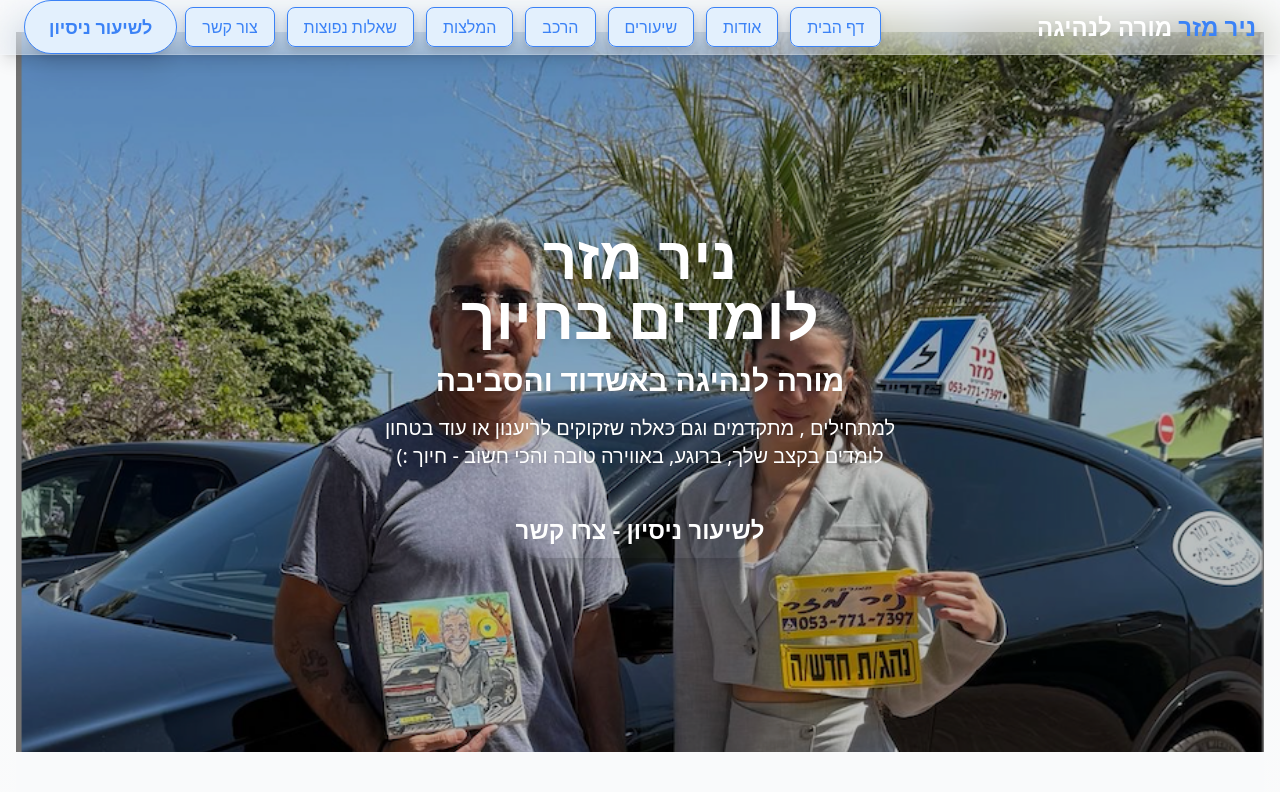
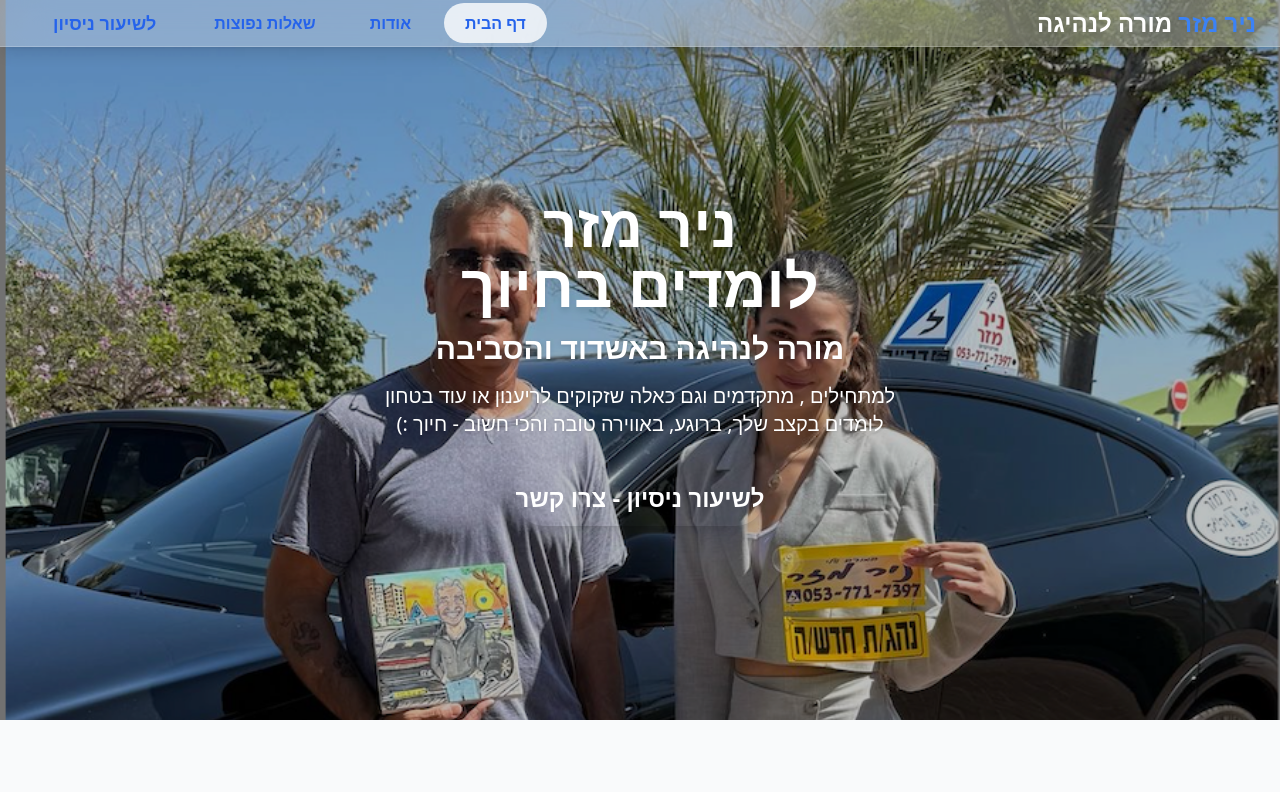
Before and after one commit to Webis-sites/nir-mazar, a Next.js app: page / in a window 1280 px wide. Shown: the top 792 px of the page. Built offline with nearby package versions, Linux system fonts and the light colour scheme.

Commit message:
Add new images for the photo gallery, refactor Navbar and ContactSection styles for improved UI consistency, and remove footer from HomePage for a cleaner layout.

```diff
--- a/src/app/page.tsx
+++ b/src/app/page.tsx
@@ -14,7 +14,7 @@ import Footer from '@/components/Footer';
 export default function HomePage() {
   return (
     <div className="flex min-h-screen flex-col">
-      <main className="flex-1 container mx-auto px-4 py-8">
+      <main className="flex-1 container mx-auto ">
         {/* Components generated by the builder will be added here */}
 
         <HeroSection />
@@ -28,11 +28,6 @@ export default function HomePage() {
         <Footer />
       </main>
 
-      <footer className="py-6 bg-gray-100 dark:bg-gray-800">
-        <div className="container mx-auto px-4 text-center text-gray-500 text-sm">
-          &copy; 2025 ניר מזר מורה לנהיגה. webis
-        </div>
-      </footer>
     </div>
   );
 }
--- a/src/components/ContactSection.tsx
+++ b/src/components/ContactSection.tsx
@@ -37,7 +37,7 @@ export default function ContactSection() {
           <textarea name="message" placeholder="הודעה" className="border rounded-lg px-4 py-3 text-right focus:ring-2 focus:ring-primary-300" rows={4} required />
           <button
             type="submit"
-            className="bg-primary-600 hover:bg-primary-700 text-white font-bold py-3 rounded-full text-lg shadow-xl transition-all duration-200 focus:outline-none focus:ring-4 focus:ring-primary-300 focus:ring-opacity-50 hover:scale-105 hover:shadow-[0_0_0_4px_#3b82f6aa,0_8px_32px_0_rgba(31,38,135,0.18)]"
+            className="bg-[#2563eb] hover:bg-[#1d4ed8] text-white font-bold py-3 rounded-full text-lg shadow-lg transition-colors duration-200 focus:outline-none focus:ring-4 focus:ring-blue-300 focus:ring-opacity-50 border-0"
           >
             שלח פרטים
           </button>
--- a/src/components/Navbar.tsx
+++ b/src/components/Navbar.tsx
@@ -17,11 +17,7 @@ const Navbar: React.FC = () => {
   const navItems: NavItem[] = [
     { id: 'hero-section', label: 'דף הבית' },
     { id: 'about-section', label: 'אודות' },
-    { id: 'services', label: 'שיעורים' },
-    { id: 'car-section', label: 'הרכב' },
-    { id: 'testimonials-section', label: 'המלצות' },
     { id: 'faq-section', label: 'שאלות נפוצות' },
-    { id: 'contact-section', label: 'צור קשר' },
   ];
 
   useEffect(() => {
@@ -70,8 +66,8 @@ const Navbar: React.FC = () => {
             {navItems.map((item) => (
               <motion.div
                 key={item.id}
-                whileHover={{ scale: 1.08 }}
-                whileTap={{ scale: 0.96 }}
+                whileHover={{ scale: 1.04 }}
+                whileTap={{ scale: 0.97 }}
                 className="inline-block"
               >
                 <ScrollLink
@@ -80,24 +76,26 @@ const Navbar: React.FC = () => {
                   smooth={true}
                   offset={-80}
                   duration={500}
-                  className="relative px-4 py-2 mx-1 text-[#3b82f6] border border-[#3b82f6] bg-[#e3f0fd] backdrop-blur-xl transition-colors duration-300 rounded-lg text-right cursor-pointer select-none drop-shadow-lg hover:bg-[#d0e7fb] hover:border-[#3b82f6]"
-                  activeClass="text-[#3b82f6] border-[#3b82f6] drop-shadow-lg"
+                  className="relative px-5 py-2 mx-1 text-[#2563eb] font-bold bg-transparent border border-transparent rounded-full transition-all duration-200 cursor-pointer select-none focus:outline-none focus:ring-0 hover:bg-white/60 hover:backdrop-blur-md hover:border-blue-200/60 hover:shadow-none hover:text-[#2563eb]"
+                  activeClass="text-[#2563eb] border-blue-300/60 bg-white/80 backdrop-blur-md"
+                  style={{ zIndex: 1 }}
                 >
-                  {item.label}
+                  <span className="relative z-10">{item.label}</span>
                 </ScrollLink>
               </motion.div>
             ))}
             {/* Special CTA Button */}
             <motion.button
-              whileHover={{ scale: 1.12, boxShadow: '0 0 0 4px #3b82f6aa' }}
+              whileHover={{ scale: 1.04 }}
               whileTap={{ scale: 0.97 }}
               onClick={() => {
                 const contactSection = document.getElementById('contact-section');
                 if (contactSection) contactSection.scrollIntoView({ behavior: 'smooth' });
               }}
-              className="ml-4 px-6 py-3 rounded-full text-lg font-bold shadow-xl transition-all duration-300 focus:outline-none focus:ring-4 focus:ring-primary-300 focus:ring-opacity-50 border border-[#3b82f6] bg-[#e3f0fd] backdrop-blur-xl text-[#3b82f6] hover:bg-[#d0e7fb] hover:border-[#3b82f6]"
+              className="ml-4 px-7 py-2 rounded-full text-lg font-bold bg-transparent border border-transparent text-[#2563eb] transition-all duration-200 focus:outline-none focus:ring-0 hover:bg-white/80 hover:backdrop-blur-md hover:border-blue-200/60 hover:text-[#2563eb]"
+              style={{ zIndex: 1 }}
             >
-              לשיעור ניסיון
+              <span className="relative z-10">לשיעור ניסיון</span>
             </motion.button>
           </div>
 
@@ -126,34 +124,42 @@ const Navbar: React.FC = () => {
             : 'max-h-0 opacity-0'
         }`}
       >
-        <div className="container mx-auto px-4 flex flex-col space-y-3 bg-black/70 rounded-lg p-4">
+        <div className="container mx-auto px-4 flex flex-col space-y-3 bg-black/60 rounded-3xl p-4 shadow-xl">
           {navItems.map((item) => (
+            <motion.div
+              key={item.id}
+              whileHover={{ scale: 1.03 }}
+              whileTap={{ scale: 0.97 }}
+              className="w-full"
+            >
               <ScrollLink
-              key={item.id}
                 to={item.id}
                 spy={true}
                 smooth={true}
                 offset={-80}
                 duration={500}
                 onClick={closeMenu}
-              className="block px-4 py-3 text-[#3b82f6] border border-[#3b82f6] bg-[#e3f0fd] backdrop-blur-xl transition-colors duration-300 rounded-lg text-right drop-shadow-lg hover:bg-[#d0e7fb] hover:border-[#3b82f6]"
-              activeClass="text-[#3b82f6] border-[#3b82f6] drop-shadow-lg"
+                className="block px-5 py-3 text-[#2563eb] font-bold bg-transparent border border-transparent rounded-full transition-all duration-200 text-right focus:outline-none focus:ring-0 hover:bg-white/60 hover:backdrop-blur-md hover:border-blue-200/60 hover:text-[#2563eb]"
+                activeClass="text-[#2563eb] border-blue-300/60 bg-white/80 backdrop-blur-md"
+                style={{ zIndex: 1 }}
               >
-              {item.label}
+                <span className="relative z-10">{item.label}</span>
               </ScrollLink>
+            </motion.div>
           ))}
           {/* Mobile CTA Button */}
           <motion.button
-            whileHover={{ scale: 1.08, boxShadow: '0 0 0 4px #3b82f6aa' }}
+            whileHover={{ scale: 1.03 }}
             whileTap={{ scale: 0.97 }}
             onClick={() => {
               closeMenu();
               const contactSection = document.getElementById('contact-section');
               if (contactSection) contactSection.scrollIntoView({ behavior: 'smooth' });
             }}
-            className="mt-4 px-6 py-3 rounded-full text-lg font-bold shadow-xl transition-all duration-300 focus:outline-none focus:ring-4 focus:ring-primary-300 focus:ring-opacity-50 border border-[#3b82f6] bg-[#e3f0fd] backdrop-blur-xl text-[#3b82f6] hover:bg-[#d0e7fb] hover:border-[#3b82f6]"
+            className="mt-4 px-7 py-2 rounded-full text-lg font-bold bg-transparent border border-transparent text-[#2563eb] transition-all duration-200 focus:outline-none focus:ring-0 hover:bg-white/80 hover:backdrop-blur-md hover:border-blue-200/60 hover:text-[#2563eb]"
+            style={{ zIndex: 1 }}
           >
-            לשיעור ניסיון
+            <span className="relative z-10">לשיעור ניסיון</span>
           </motion.button>
         </div>
       </div>
```
Also changed, not shown: public/nir mazar photo/ניר אורך.JPG (added), public/nir mazar photo/ניר לרוחב.png (added). Lines whose indentation alone changed are shown as unchanged.
